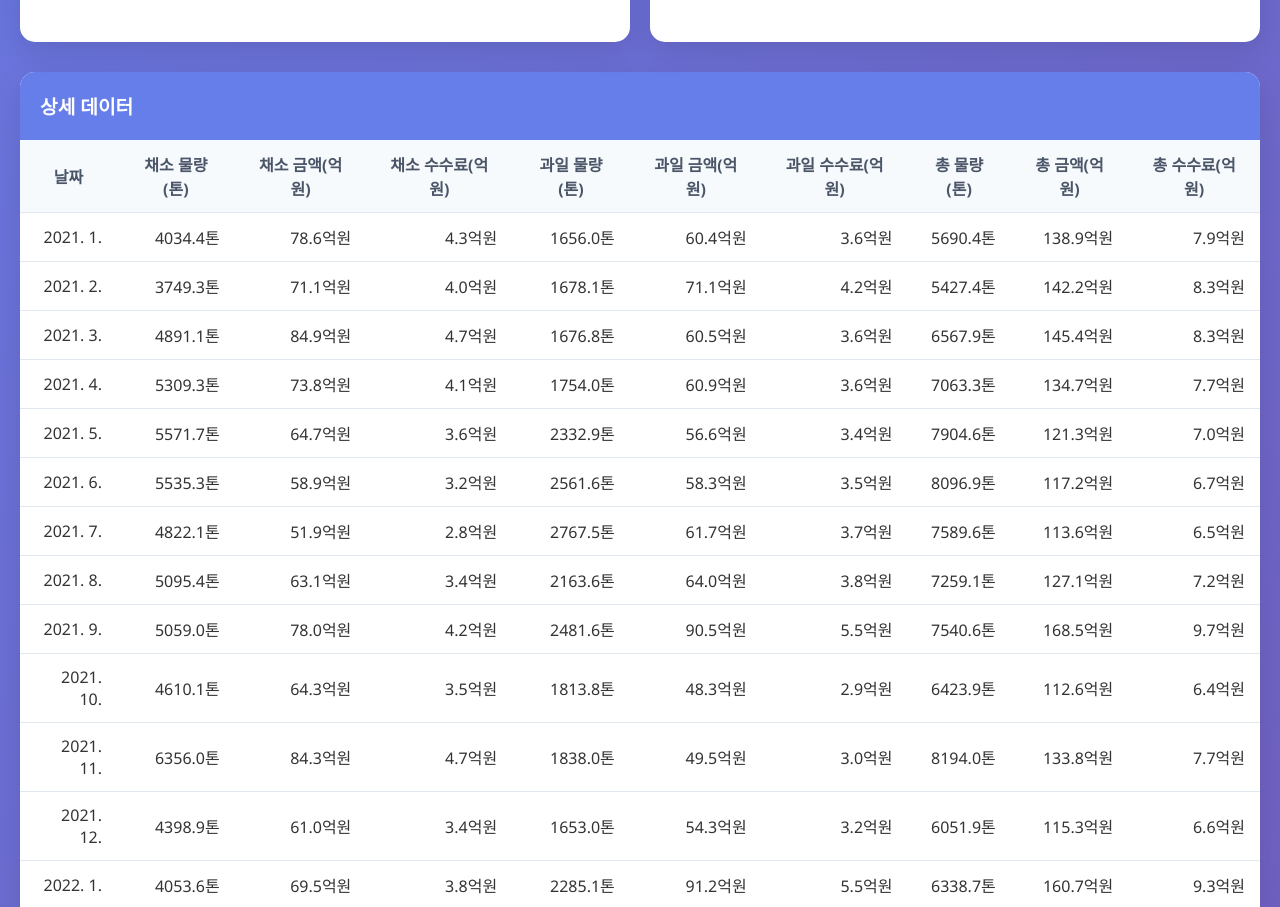
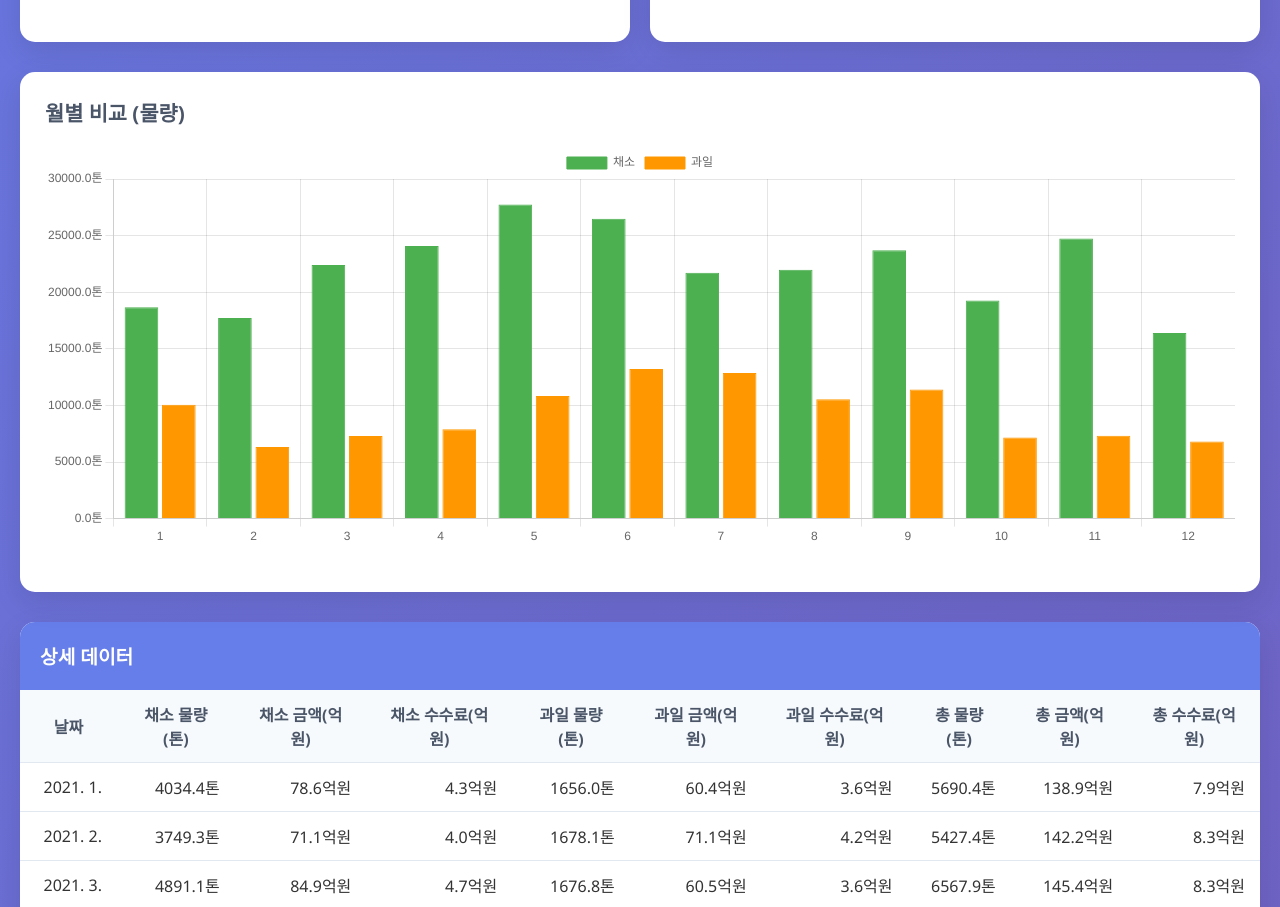
Before and after one commit to SongT-50/trade-dashboard, a website: page index.html in a window 1280 px wide. Shown: the part 1074-1981 px from the top of the page. Drawn offline with nearby package versions, Linux system fonts and the light colour scheme.

Commit message:
Update index.html

```diff
--- a/index.html
+++ b/index.html
@@ -414,6 +414,24 @@
                 </select>
             </div>
             <div class="control-group">
+                <label for="monthFilter">📆 월별 비교</label>
+                <select id="monthFilter">
+                    <option value="all">전체 월</option>
+                    <option value="1">1월</option>
+                    <option value="2">2월</option>
+                    <option value="3">3월</option>
+                    <option value="4">4월</option>
+                    <option value="5">5월</option>
+                    <option value="6">6월</option>
+                    <option value="7">7월</option>
+                    <option value="8">8월</option>
+                    <option value="9">9월</option>
+                    <option value="10">10월</option>
+                    <option value="11">11월</option>
+                    <option value="12">12월</option>
+                </select>
+            </div>
+            <div class="control-group">
                 <label for="metricFilter">📈 지표</label>
                 <select id="metricFilter">
                     <option value="amount">물량 (톤)</option>
@@ -442,6 +460,15 @@
                 <h3 id="yearlyChartTitle">연도별 비교</h3>
                 <div class="chart-container">
                     <canvas id="yearlyChart"></canvas>
+                </div>
+            </div>
+        </div>
+
+        <div class="dashboard">
+            <div class="card">
+                <h3 id="monthComparisonChartTitle">월별 비교 (예: 1월)</h3>
+                <div class="chart-container">
+                    <canvas id="monthComparisonChart"></canvas>
                 </div>
             </div>
         </div>
@@ -660,6 +687,81 @@
                     }
                 }
             });
+
+            // 월별 비교 차트 생성
+            createMonthComparisonChart(data, metricType);
+        }
+
+        // 월별 비교 차트 생성
+        function createMonthComparisonChart(data, metricType = 'amount') {
+            const monthFilter = document.getElementById('monthFilter').value;
+            const metricLabel = metricType === 'amount' ? '물량' : (metricType === 'value' ? '금액' : '수수료');
+            const formatType = metricType === 'amount' ? 'amount' : 'currency';
+
+            // 월별 비교 차트 제목 업데이트
+            if (monthFilter !== 'all') {
+                document.getElementById('monthComparisonChartTitle').textContent = `${monthFilter}월별 비교 (${metricLabel})`;
+            } else {
+                document.getElementById('monthComparisonChartTitle').textContent = `월별 비교 (${metricLabel})`;
+            }
+
+            // 월별 데이터 그룹화
+            const monthData = {};
+            data.forEach(item => {
+                const month = item.date.split('.')[1].trim();
+                const year = item.date.split('.')[0];
+
+                if (monthFilter === 'all' || month === monthFilter) {
+                    if (!monthData[month]) {
+                        monthData[month] = { vegetable: 0, fruit: 0, years: [] };
+                    }
+                    monthData[month].vegetable += item.vegetable[metricType];
+                    monthData[month].fruit += item.fruit[metricType];
+                    if (!monthData[month].years.includes(year)) {
+                        monthData[month].years.push(year);
+                    }
+                }
+            });
+
+            const monthComparisonCtx = document.getElementById('monthComparisonChart').getContext('2d');
+            new Chart(monthComparisonCtx, {
+                type: 'bar',
+                data: {
+                    labels: Object.keys(monthData).sort((a, b) => parseInt(a) - parseInt(b)),
+                    datasets: [{
+                        label: '채소',
+                        data: Object.keys(monthData).sort((a, b) => parseInt(a) - parseInt(b)).map(month => monthData[month].vegetable),
+                        backgroundColor: '#4CAF50',
+                        borderColor: '#4CAF50',
+                        borderWidth: 1
+                    }, {
+                        label: '과일',
+                        data: Object.keys(monthData).sort((a, b) => parseInt(a) - parseInt(b)).map(month => monthData[month].fruit),
+                        backgroundColor: '#FF9800',
+                        borderColor: '#FF9800',
+                        borderWidth: 1
+                    }]
+                },
+                options: {
+                    responsive: true,
+                    maintainAspectRatio: false,
+                    plugins: {
+                        legend: {
+                            position: 'top'
+                        }
+                    },
+                    scales: {
+                        y: {
+                            beginAtZero: true,
+                            ticks: {
+                                callback: function(value) {
+                                    return formatNumber(value, formatType);
+                                }
+                            }
+                        }
+                    }
+                }
+            });
         }
 
         // 테이블 생성
@@ -698,10 +800,6 @@
                     <div class="stat-label">총 거래 금액</div>
                 </div>
                 <div class="stat-card">
-                    <div class="stat-value">${formatNumber(stats.totalFee, 'currency')}</div>
-                    <div class="stat-label">총 수수료</div>
-                </div>
-                <div class="stat-card">
                     <div class="stat-value">${formatNumber(stats.avgMonthlyValue, 'currency')}</div>
                     <div class="stat-label">월평균 거래금액</div>
                 </div>
@@ -711,12 +809,20 @@
         // 필터 기능
         function applyFilters() {
             const yearFilter = document.getElementById('yearFilter').value;
+            const monthFilter = document.getElementById('monthFilter').value;
             const metricFilter = document.getElementById('metricFilter').value;
 
             let filteredData = [...data];
 
             if (yearFilter !== 'all') {
                 filteredData = filteredData.filter(item => item.date.startsWith(yearFilter));
+            }
+
+            if (monthFilter !== 'all') {
+                filteredData = filteredData.filter(item => {
+                    const month = item.date.split('.')[1].trim();
+                    return month === monthFilter;
+                });
             }
 
             // 필터링된 데이터로 통계 및 차트 업데이트
@@ -763,6 +869,7 @@
 
             // 이벤트 리스너
             document.getElementById('yearFilter').addEventListener('change', applyFilters);
+            document.getElementById('monthFilter').addEventListener('change', applyFilters);
             document.getElementById('metricFilter').addEventListener('change', applyFilters);
         });
     </script>
```
